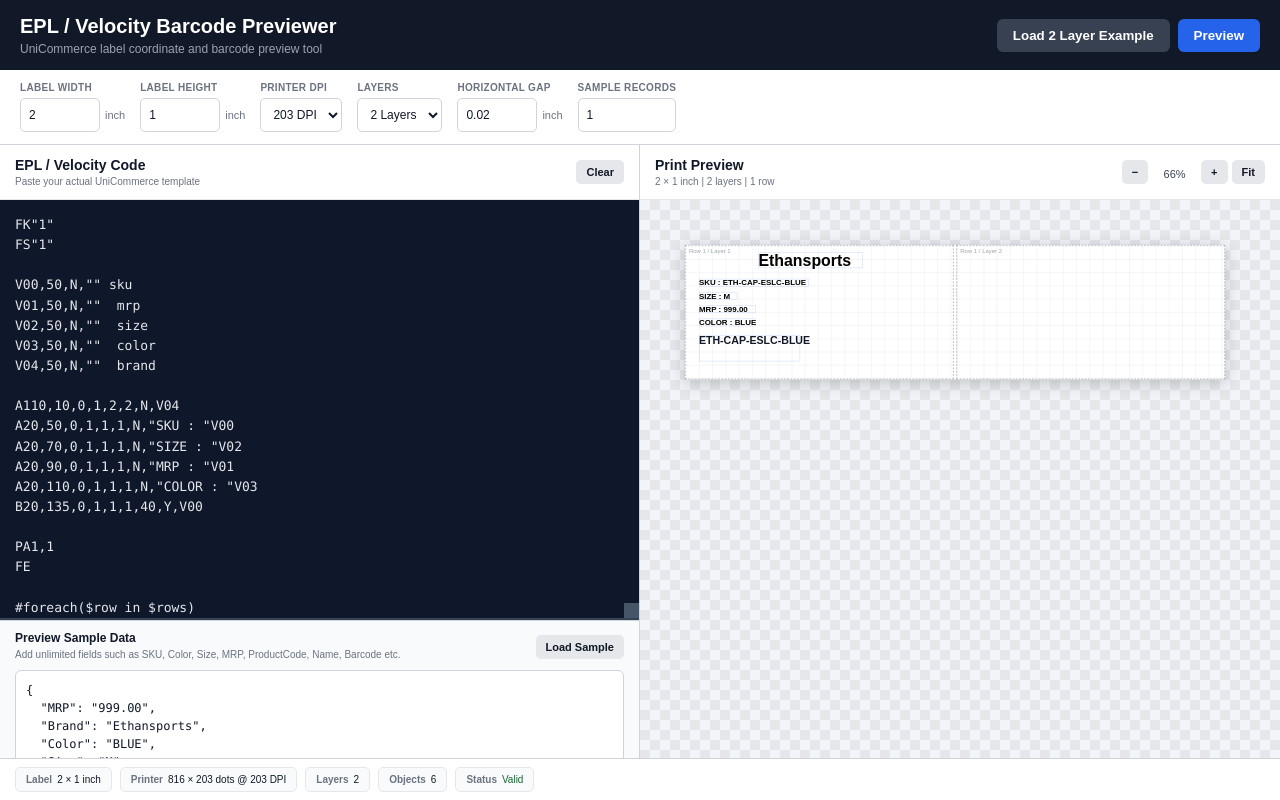
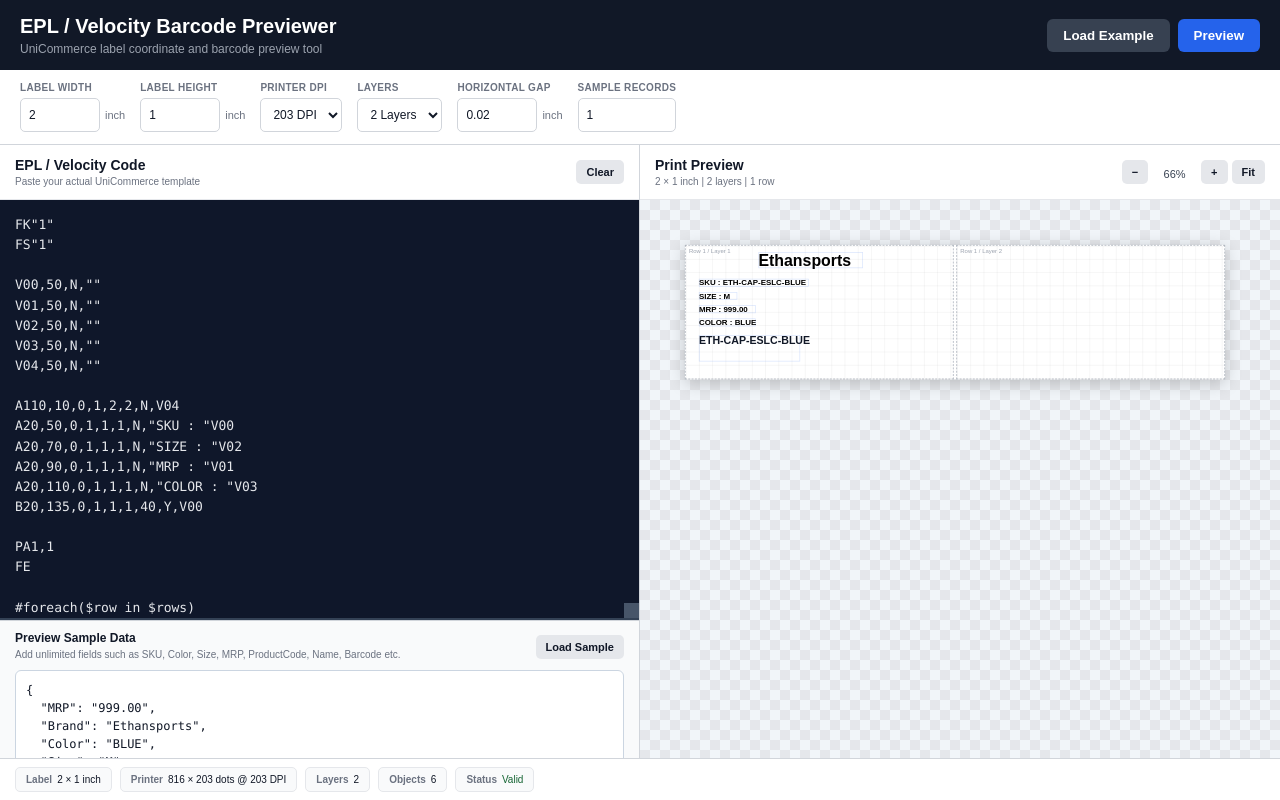
Before and after one commit to Abhash28/EPL-Velocity-Barcode-Previewer, a plain HTML site: page index.html in a window 1280 px wide. Drawn offline with Linux system fonts and the light colour scheme.

Commit message:
fix sample code

```diff
--- a/index.html
+++ b/index.html
@@ -27,7 +27,7 @@
 
         <div class="header-actions">
           <button id="loadExampleBtn" class="secondary-btn">
-            Load 2 Layer Example
+            Load Example
           </button>
 
           <button id="previewBtn" class="primary-btn">Preview</button>
--- a/script.js
+++ b/script.js
@@ -1861,11 +1861,11 @@ const SAMPLE_DATA = {
 const SAMPLE_EPL = `FK"1"
 FS"1"
 
-V00,50,N,"" sku
-V01,50,N,""  mrp
-V02,50,N,""  size
-V03,50,N,""  color
-V04,50,N,""  brand
+V00,50,N,""
+V01,50,N,""
+V02,50,N,""
+V03,50,N,""
+V04,50,N,""
 
 A110,10,0,1,2,2,N,V04
 A20,50,0,1,1,1,N,"SKU : "V00
```
